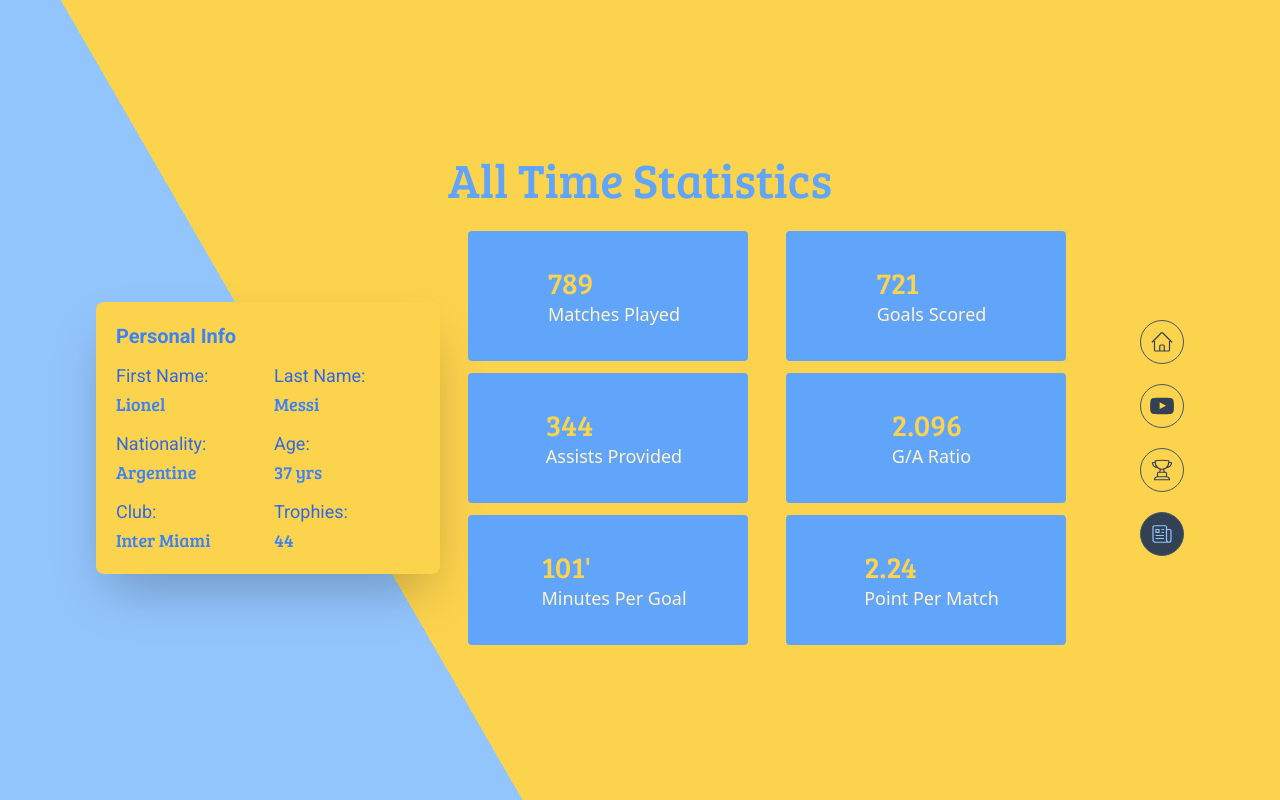
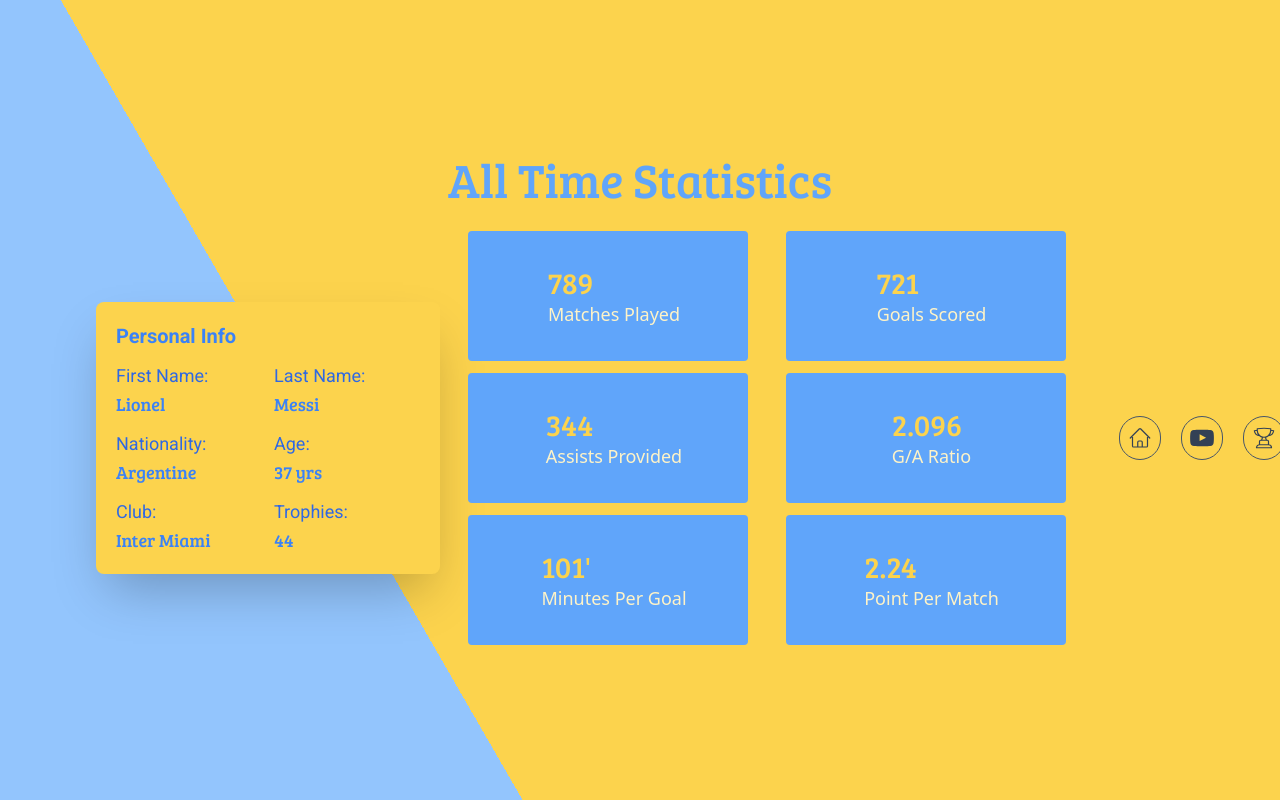
Before and after one commit to KarYanKyaw/messi, a React (Vite) app: page /stats in a window 1280 px wide. Built offline with nearby package versions, Linux system fonts and the light colour scheme.

Commit message:
navBtn fixed

```diff
--- a/src/components/NavBtnGp.jsx
+++ b/src/components/NavBtnGp.jsx
@@ -9,7 +9,7 @@
     <>
       <div
         className={`flex ${
-          type === "achievements" ? "flex-row" : "flex-col"
+          type === "achievements" ? "flex-row" : "flex-col md:flex-row"
         }  gap-5 justify-between text-end md:items-end`}
       >
         {navBtnData.map(({ name, svg }) => {
--- a/src/components/SoloSection.jsx
+++ b/src/components/SoloSection.jsx
@@ -41,7 +41,7 @@
   };
   return (
     <>
-      <div className="grid grid-cols-1 gap-5">
+      <div className="grid grid-cols-1 min-h-screen gap-5">
         <div className="col-span-full animate__animated animate__bounceInLeft animate__delay-1s">
           <SoloAchievements />
         </div>
```
